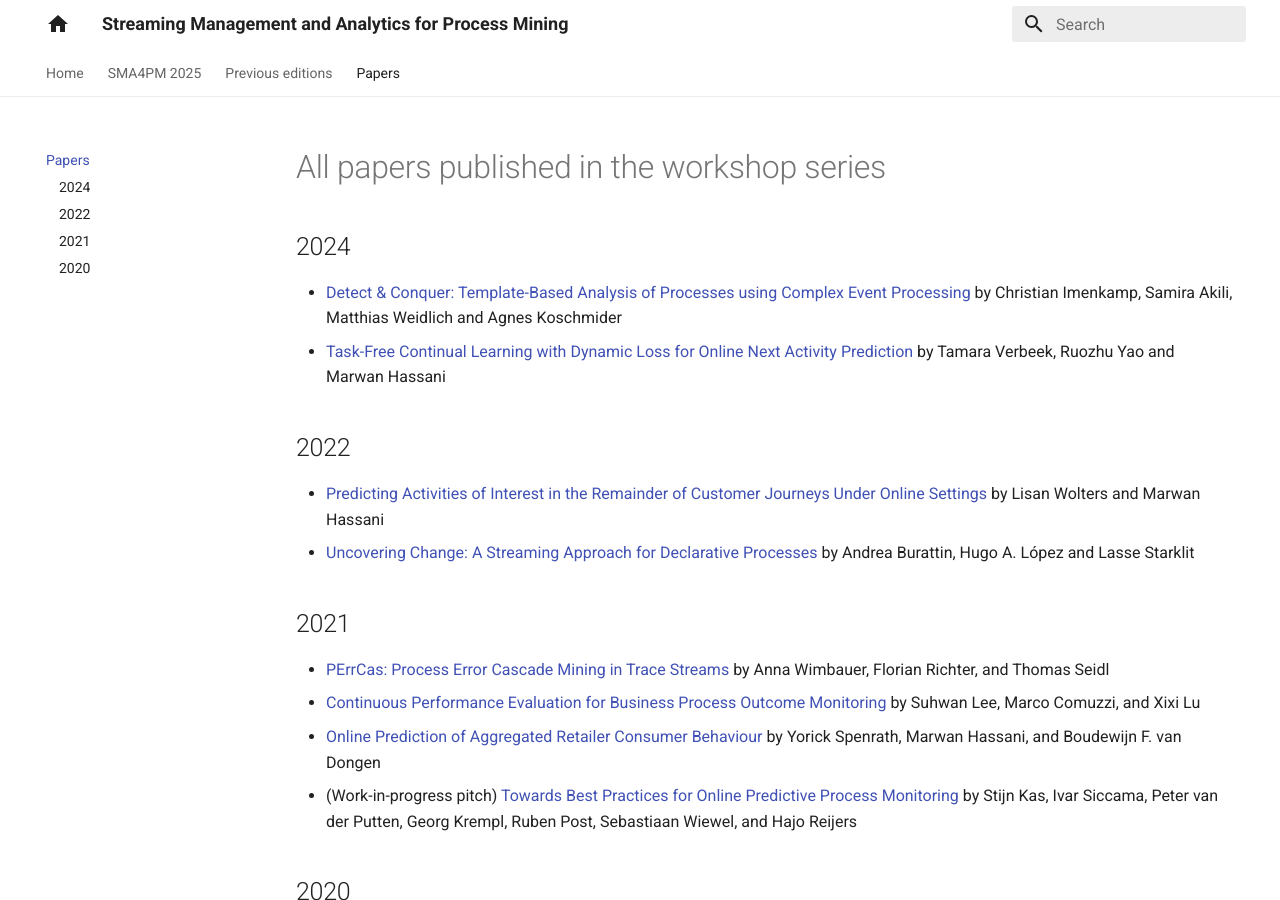
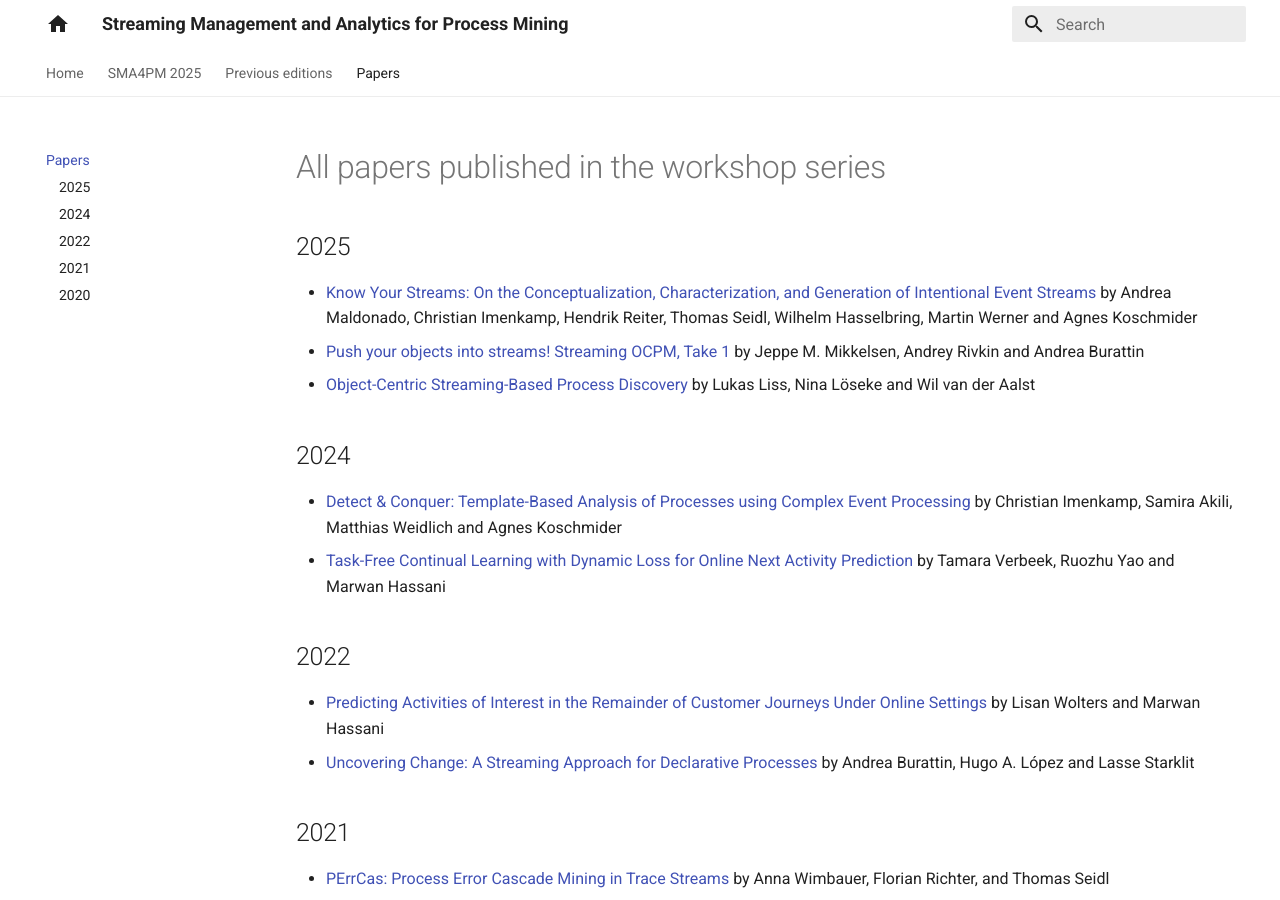
Before and after one commit to sma4pm/sma4pm.github.io, an MkDocs documentation site: the page built from docs/papers.md, in a window 1280 px wide and 900 px high. Built offline with MkDocs 1.6.1 and Material for MkDocs 9.7.7, drawn with Linux system fonts in a browser that asks for light colours.

```diff
--- a/docs/papers.md
+++ b/docs/papers.md
@@ -1,4 +1,10 @@
 # All papers published in the workshop series
+
+## 2025
+* [Know Your Streams: On the Conceptualization, Characterization, and Generation of Intentional Event Streams](../papers/2025-1.pdf) by Andrea Maldonado, Christian Imenkamp, Hendrik Reiter, Thomas Seidl, Wilhelm Hasselbring, Martin Werner and Agnes Koschmider
+* [Push your objects into streams! Streaming OCPM, Take 1](../papers/2025-2.pdf) by Jeppe M. Mikkelsen, Andrey Rivkin and Andrea Burattin
+* [Object-Centric Streaming-Based Process Discovery](../papers/2025-3.pdf) by Lukas Liss, Nina Löseke and Wil van der Aalst
+
 
 ## 2024
 * [Detect & Conquer: Template-Based Analysis of Processes using Complex Event Processing](../papers/2024-2.pdf) by Christian Imenkamp, Samira Akili, Matthias Weidlich and Agnes Koschmider
```
Also changed, not shown: docs/2025/index.md (+9 -5 lines), 3 other files.
